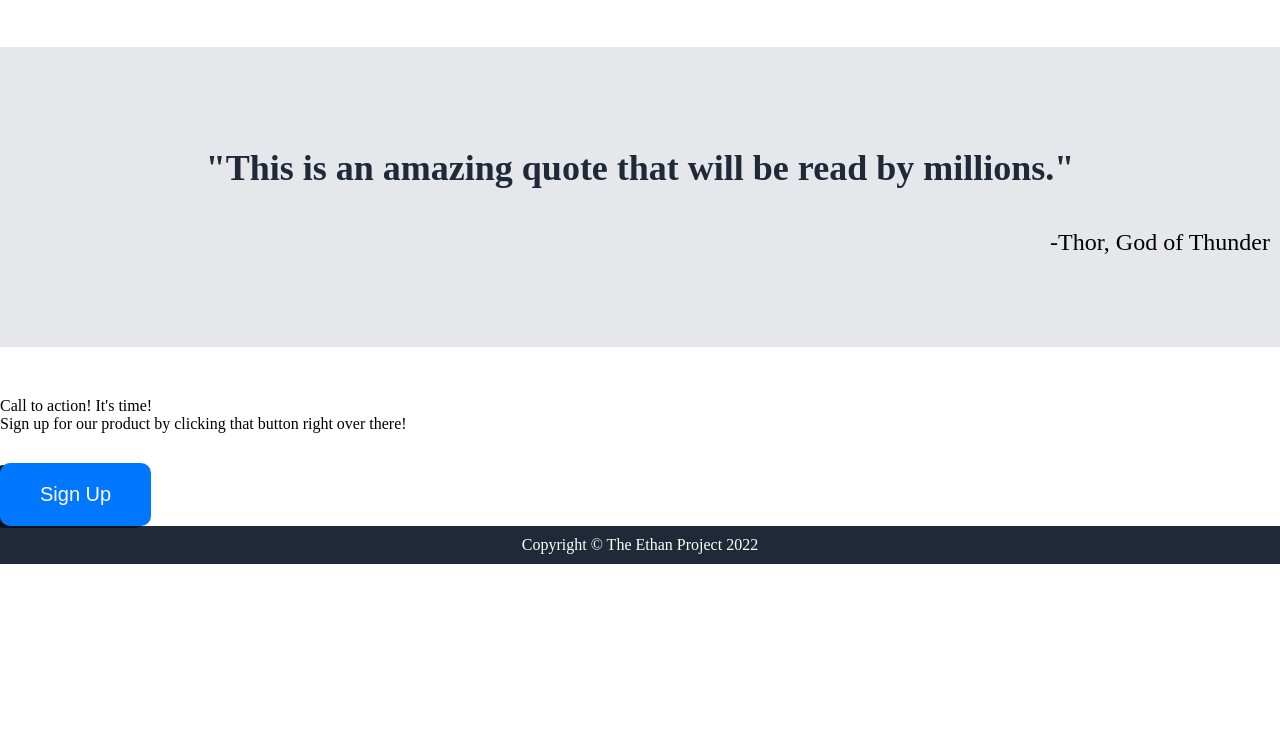
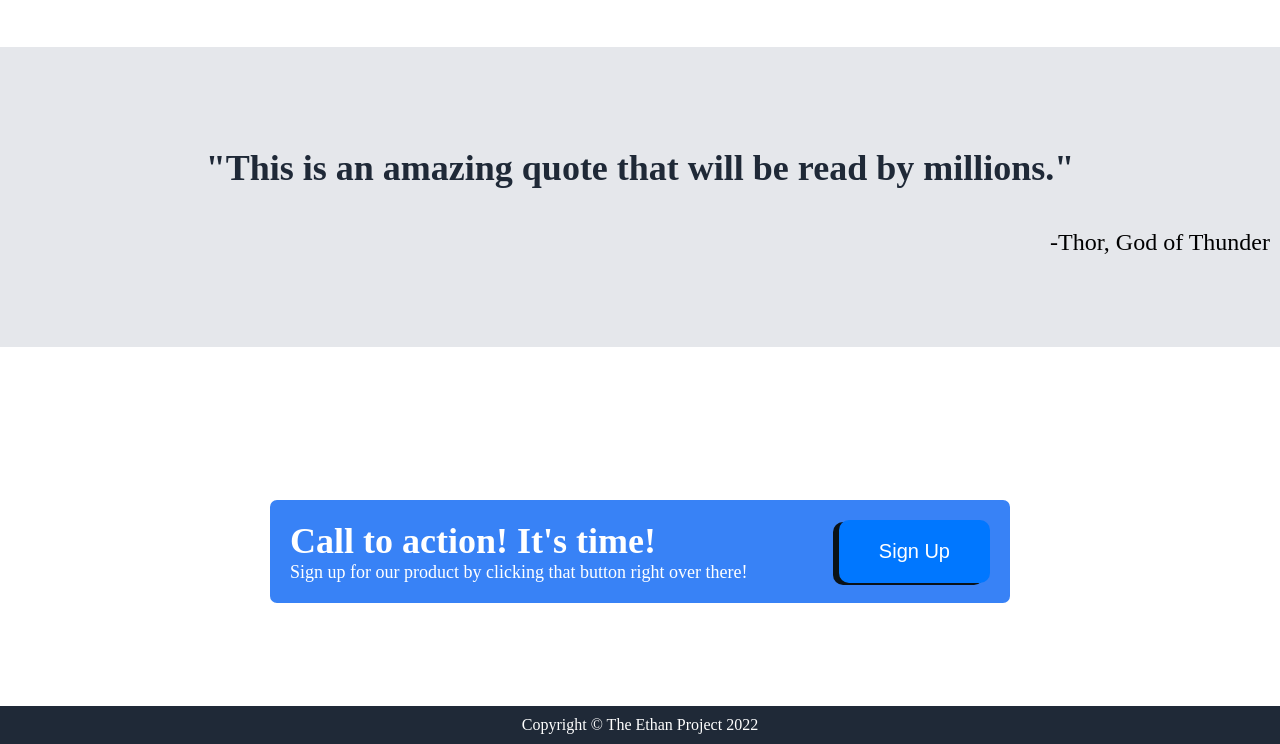
Before and after one commit to KingstonMRSE/LandingPage, a plain HTML site: page index.html in a window 1280 px wide. Shown: the part 991-1735 px from the top of the page. Before the commit the page ends 1555 px from the top, so only its background shows below. Drawn offline with Linux system fonts and the light colour scheme.

Commit message:
Added call to action. Completed Page

```diff
--- a/index.html
+++ b/index.html
@@ -53,10 +53,16 @@
         <h1>"This is an amazing quote that will be read by millions."</h1>
         <p>-Thor, God of Thunder</p>
     </div>
+    <div class="container">
     <div class="action">
-        <p>Call to action! It's time!</p>
+    <div class="words">
+        <h1>Call to action! It's time!</h1>
         <p>Sign up for our product by clicking that button right over there!</p>
+    </div>
+    <div>
         <button>Sign Up</button>
+    </div>
+    </div>
     </div>
 
     <footer>
--- a/style.css
+++ b/style.css
@@ -36,7 +36,6 @@ button{
     box-shadow: -6px 2px rgb(10, 18, 24);
     padding: 20px 40px 20px 40px;
     border-radius: 10px;
-    margin-top: 30px;
 }
 
 img{
@@ -60,6 +59,7 @@ img{
     font-size: 18px;
     max-width: 400px;
     margin-top: 15px;
+    margin-bottom: 30px;
 }
 
 
@@ -121,6 +121,25 @@ h3{
     text-align: right;
 }
 
+.words h1{
+    color: white;
+    font-weight: 500px;
+}
+
+.action{
+    display: flex;
+    align-items: center;
+    justify-content: space-between;
+    background-color: #3882f6;
+    color: white;
+    width: 700px;
+    font-size: 18px;
+    border-style: solid;
+    border-radius: 10px;
+    margin: 100px 0 100px 0;
+    padding: 20px;
+}
+
 footer{
     padding: 10px 0 10px 0;
     background-color: #1F2937;
```
